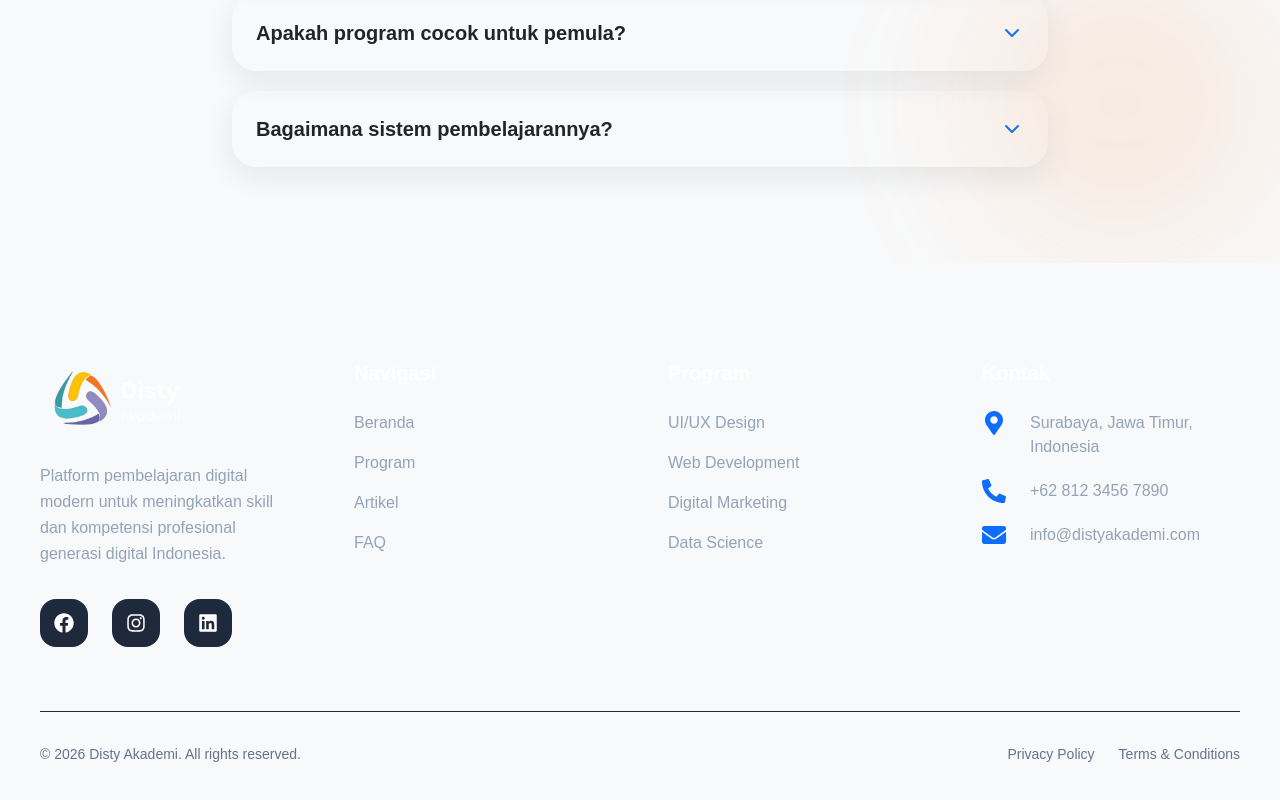
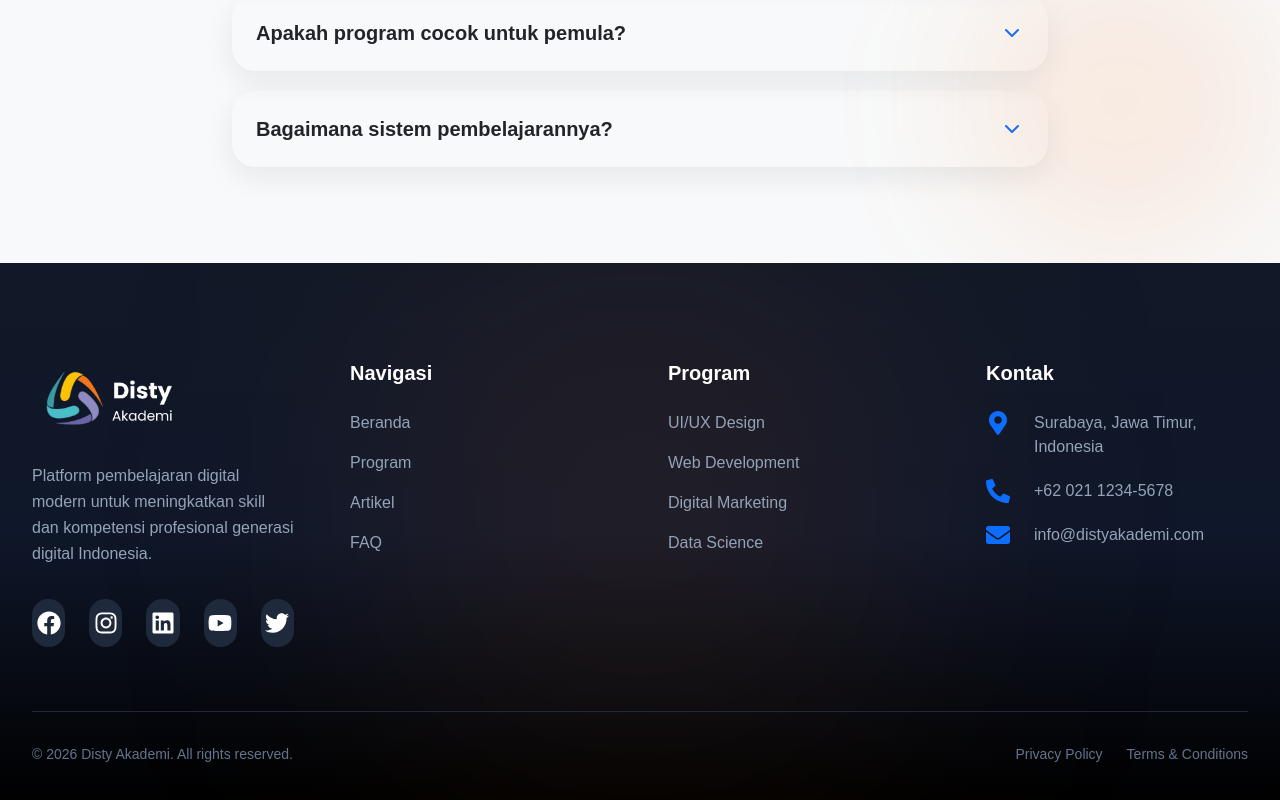
Before and after one commit to vernandohian345/disty-v2, a React (Vite) app in the folder disty-frontend/: page / in a window 1280 px wide. Shown: the part 5106-5906 px from the top of the page. Built offline with nearby package versions, Linux system fonts and the light colour scheme.

Commit message:
Memperbaiki footer website

```diff
--- a/disty-frontend/src/components/frontend/Footer.jsx
+++ b/disty-frontend/src/components/frontend/Footer.jsx
@@ -6,71 +6,77 @@ import {
   FaPhoneAlt,
   FaEnvelope,
   FaGlobe,
+  FaYoutube,
+  FaTwitter,
 } from "react-icons/fa";
 
 export default function Footer() {
   return (
-    <footer className="bg-darkText text-white pt-24 pb-10">
-
-      <div className="max-w-7xl mx-auto px-6 lg:px-10">
-
+    <footer className="relative overflow-hidden bg-gradient-to-b from-[#111827] via-[#0F172A] to-black text-white pt-24 pb-10">
+      {/* Orange Glow */}
+      <div className="absolute top-0 left-1/2 -translate-x-1/2 w-[500px] h-[500px] bg-orange-500/10 blur-[140px] rounded-full"></div>
+      <div className="relative z-10 max-w-[1700px] mx-auto px-6 lg:px-8">
         {/* Top */}
         <div className="grid lg:grid-cols-4 gap-14">
-
           {/* Brand */}
           <div>
-
             <div className="flex items-center gap-3">
-
               <img
                 src="/src/assets/images/logo-putih.png"
                 alt="Disty Akademi"
                 className="w-40 h-20 object-contain"
               />
-
             </div>
 
             <p className="mt-6 text-slate-400 leading-relaxed">
-              Platform pembelajaran digital modern untuk meningkatkan skill dan kompetensi profesional generasi digital Indonesia.
+              Platform pembelajaran digital modern untuk meningkatkan skill dan
+              kompetensi profesional generasi digital Indonesia.
             </p>
 
             {/* Social */}
             <div className="flex items-center gap-4 mt-8">
-
               <a
                 href="#"
-                className="w-12 h-12 rounded-2xl bg-slate-800 hover:bg-primary flex items-center justify-center transition"
+                className="w-16 h-12 rounded-2xl bg-slate-800 hover:bg-blue-600 flex items-center justify-center transition-all duration-300 hover:-translate-y-1"
               >
-                <FaFacebook className="w-5 h-5" />
+                <FaFacebook className="w-6 h-6" />
               </a>
 
               <a
                 href="#"
-                className="w-12 h-12 rounded-2xl bg-slate-800 hover:bg-primary flex items-center justify-center transition"
+                className="w-16 h-12 rounded-2xl bg-slate-800 hover:bg-pink-500 flex items-center justify-center transition-all duration-300 hover:-translate-y-1"
               >
-                <FaInstagram className="w-5 h-5" />
+                <FaInstagram className="w-6 h-6" />
               </a>
 
               <a
                 href="#"
-                className="w-12 h-12 rounded-2xl bg-slate-800 hover:bg-primary flex items-center justify-center transition"
+                className="w-16 h-12 rounded-2xl bg-slate-800 hover:bg-blue-500 flex items-center justify-center transition-all duration-300 hover:-translate-y-1"
               >
-                <FaLinkedin className="w-5 h-5" />
+                <FaLinkedin className="w-6 h-6" />
               </a>
 
+              <a
+                href="#"
+                className="w-16 h-12 rounded-2xl bg-slate-800 hover:bg-red-500 flex items-center justify-center transition-all duration-300 hover:-translate-y-1"
+              >
+                <FaYoutube className="w-6 h-6" />
+              </a>
+
+              <a
+                href="#"
+                className="w-16 h-12 rounded-2xl bg-slate-800 hover:bg-sky-500 flex items-center justify-center transition-all duration-300 hover:-translate-y-1"
+              >
+                <FaTwitter className="w-6 h-6" />
+              </a>
             </div>
-
           </div>
 
           {/* Navigation */}
           <div>
-
-            <h3 className="text-xl font-bold mb-6">
-              Navigasi
-            </h3>
+            <h3 className="text-xl font-bold mb-6">Navigasi</h3>
 
             <ul className="space-y-4 text-slate-400">
-
               <li>
                 <a href="#" className="hover:text-primary transition">
                   Beranda
@@ -94,20 +100,14 @@ export default function Footer() {
                   FAQ
                 </a>
               </li>
-
             </ul>
-
           </div>
 
           {/* Program */}
           <div>
-
-            <h3 className="text-xl font-bold mb-6">
-              Program
-            </h3>
+            <h3 className="text-xl font-bold mb-6">Program</h3>
 
             <ul className="space-y-4 text-slate-400">
-
               <li>
                 <a href="#" className="hover:text-primary transition">
                   UI/UX Design
@@ -131,65 +131,44 @@ export default function Footer() {
                   Data Science
                 </a>
               </li>
-
             </ul>
-
           </div>
 
           {/* Contact */}
           <div>
-
-            <h3 className="text-xl font-bold mb-6">
-              Kontak
-            </h3>
+            <h3 className="text-xl font-bold mb-6">Kontak</h3>
 
             <div className="space-y-5">
-
               <div className="flex gap-4">
-
                 <FaMapMarkerAlt className="text-primary w-6 h-6 flex-shrink-0" />
 
                 <p className="text-slate-400">
                   Surabaya, Jawa Timur, Indonesia
                 </p>
-
               </div>
 
               <div className="flex gap-4">
-
                 <FaPhoneAlt className="text-primary w-6 h-6 flex-shrink-0" />
 
-                <p className="text-slate-400">
-                  +62 812 3456 7890
-                </p>
-
+                <p className="text-slate-400">+62 021 1234-5678</p>
               </div>
 
               <div className="flex gap-4">
-
                 <FaEnvelope className="text-primary w-6 h-6 flex-shrink-0" />
 
-                <p className="text-slate-400">
-                  info@distyakademi.com
-                </p>
-
+                <p className="text-slate-400">info@distyakademi.com</p>
               </div>
-
             </div>
-
           </div>
-
         </div>
 
         {/* Bottom */}
         <div className="border-t border-slate-800 mt-16 pt-8 flex flex-col lg:flex-row items-center justify-between gap-4">
-
           <p className="text-slate-500 text-sm">
             © 2026 Disty Akademi. All rights reserved.
           </p>
 
           <div className="flex items-center gap-6 text-sm text-slate-500">
-
             <a href="#" className="hover:text-primary transition">
               Privacy Policy
             </a>
@@ -197,13 +176,9 @@ export default function Footer() {
             <a href="#" className="hover:text-primary transition">
               Terms & Conditions
             </a>
-
           </div>
-
         </div>
-
       </div>
-
     </footer>
   );
 }
--- a/disty-frontend/src/components/frontend/home/BlogSection.jsx
+++ b/disty-frontend/src/components/frontend/home/BlogSection.jsx
@@ -35,7 +35,7 @@ export default function BlogSection() {
         <div className="flex flex-col lg:flex-row lg:items-end lg:justify-between gap-6">
           <div className="max-w-3xl">
             <div className="inline-flex items-center gap-2 bg-primary/10 text-[#f9c115] px-4 py-2 rounded-full text-sm font-semibold mb-6">
-              Artikel & Insight
+              Blog & Artikel
             </div>
 
             <h2 className="text-4xl lg:text-5xl font-black text-darkText leading-tight">
```
Lines whose indentation alone changed are shown as unchanged.
